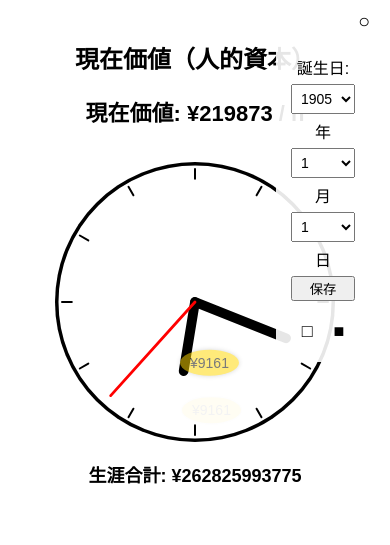
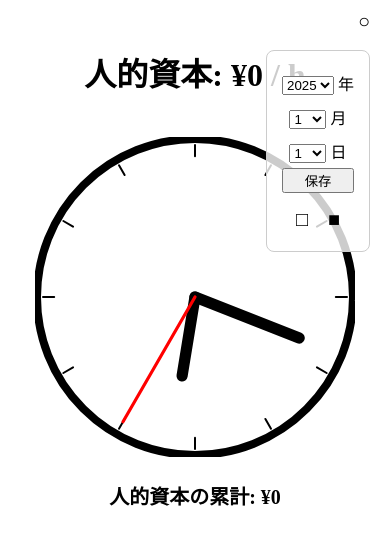
Before and after one commit to babaginji/invest_clock, a Flask app: page / in a window 390 px wide. Shown: the top 545 px of the page. Run offline with Flask 3, Linux system fonts and the light colour scheme.

Commit message:
Fix responsive design for mobile

```diff
--- a/static/style.css
+++ b/static/style.css
@@ -1,102 +1,36 @@
-/* --- 全体コンテナ --- */
-body {
-    font-family: Arial, sans-serif;
-    background-color: white;
-    color: black;
-    margin: 0;
-    padding: 0;
-    text-align: center;
-}
+/* --------------------
+   テーマカラー
+-------------------- */
+body.light-theme{--bg-color:#ffffff;--text-color:#000000;}
+body.dark-theme{--bg-color:#000000;--text-color:#ffffff;}
+body{background-color:var(--bg-color);color:var(--text-color);transition:0.3s;}
 
-.container {
-    max-width: 800px;
-    margin: 0 auto;
-    padding: 20px;
-}
+/* --------------------
+   コンテナ
+-------------------- */
+.container{text-align:center;padding:20px;}
 
-/* --- 誕生日入力ボックス --- */
-.birthday-box {
-    position: absolute;
-    top: 40px;
-    right: 20px;
-    background: rgba(255,255,255,0.9);
-    padding: 15px;
-    border-radius: 8px;
-    display: flex;
-    flex-direction: column;
-    gap: 5px;
-    z-index: 10;
-}
+/* --------------------
+   誕生日ボックス
+-------------------- */
+.birthday-box{display:none;flex-direction:column;position:absolute;top:50px;right:20px;background:rgba(255,255,255,0.8);border:1px solid #ccc;padding:15px;border-radius:8px;z-index:100;}
+.select-row{margin:5px 0;}
+.birthday-toggle{position:absolute;top:10px;right:20px;font-size:20px;cursor:pointer;}
 
-.birthday-box select {
-    padding: 5px;
-    font-size: 14px;
-}
+/* --------------------
+   テーマ切替
+-------------------- */
+.theme-switch{margin-top:10px;display:flex;gap:10px;justify-content:center;}
+.theme-btn{cursor:pointer;font-size:20px;padding:5px;}
 
-/* --- 誕生日ボックス表示切替ボタン --- */
-.birthday-toggle {
-    position: absolute;
-    top: 10px;
-    right: 20px;
-    font-size: 20px;
-    cursor: pointer;
-    z-index: 11;
-}
+/* --------------------
+   時計
+-------------------- */
+.clock-wrapper{position:relative;display:inline-block;margin-top:20px;}
+#coinContainer{position:absolute;top:0;left:0;width:100%;height:100%;pointer-events:none;}
+.coin{position:absolute;top:50%;transform:translateX(-50%);background:gold;border-radius:50%;padding:5px 10px;font-size:14px;box-shadow:0 0 5px rgba(0,0,0,0.3);}
 
-/* --- テーマ切替ボタン --- */
-.theme-switch {
-    margin-top: 10px;
-    display: flex;
-    gap: 5px;
-    justify-content: center;
-}
-.theme-btn {
-    cursor: pointer;
-    font-size: 18px;
-    padding: 5px 8px;
-}
-
-/* --- 時計描画 --- */
-.clock-wrapper {
-    position: relative;
-    display: inline-block;
-    margin-top: 20px;
-}
-#clockCanvas {
-    display: block;
-    margin: 0 auto;
-    background-color: white;
-    border-radius: 50%;
-}
-
-/* --- コインアニメーション --- */
-#coinContainer {
-    position: absolute;
-    top: 0;
-    left: 0;
-    width: 100%;
-    height: 100%;
-    pointer-events: none;
-}
-.coin {
-    position: absolute;
-    top: 50%;
-    transform: translateX(-50%);
-    background: gold;
-    border-radius: 50%;
-    padding: 5px 10px;
-    font-size: 14px;
-    box-shadow: 0 0 5px rgba(0,0,0,0.3);
-}
-
-/* --- 現在価値と生涯合計 --- */
-#timeValue {
-    font-size: 22px;
-    font-weight: bold;
-    margin-top: 10px;
-}
-#totalValue {
-    font-size: 18px;
-    margin-top: 15px;
-    font-weight: bold;
-}
+/* --------------------
+   合計表示
+-------------------- */
+#totalValue{margin-top:20px;font-size:20px;font-weight:bold;}
--- a/templates/clock.html
+++ b/templates/clock.html
@@ -3,259 +3,260 @@
 <head>
     <meta charset="UTF-8">
     <meta name="viewport" content="width=device-width, initial-scale=1.0">
-    <title>複利時計</title>
+    <title>人的資本時計</title>
     <link rel="stylesheet" href="{{ url_for('static', filename='style.css') }}">
 </head>
-<body>
+<body class="light-theme">
     <div class="container">
-        <h2>現在価値（人的資本）</h2>
-
         <!-- 誕生日入力ボックス -->
         <div id="birthdayBox" class="birthday-box">
-            <label>誕生日:</label>
-            <select id="birthYear"></select>年
-            <select id="birthMonth"></select>月
-            <select id="birthDay"></select>日
+            <div class="select-row">
+                <select id="birthYear"></select>
+                <label for="birthYear">年</label>
+            </div>
+            <div class="select-row">
+                <select id="birthMonth"></select>
+                <label for="birthMonth">月</label>
+            </div>
+            <div class="select-row">
+                <select id="birthDay"></select>
+                <label for="birthDay">日</label>
+            </div>
             <button id="saveBirthdayBtn">保存</button>
 
-            <!-- テーマ切替 -->
+            <!-- テーマ切り替え -->
             <div class="theme-switch">
-                <span class="theme-btn" id="whiteTheme">□</span>
-                <span class="theme-btn" id="blackTheme">■</span>
+                <span id="lightBtn" class="theme-btn">□</span>
+                <span id="darkBtn" class="theme-btn">■</span>
             </div>
         </div>
 
-        <!-- 誕生日入力表示切替 -->
+        <!-- 右上のトグルボタン -->
         <div id="birthdayToggle" class="birthday-toggle">○</div>
 
-        <!-- 現在価値表示 -->
-        <h1 id="timeValue">現在価値: ¥0 / h</h1>
+        <!-- 現在価値の表示 -->
+        <h1 id="timeValue">人的資本: ¥0 / h</h1>
+
+        <!-- 時計 -->
         <div class="clock-wrapper">
-            <canvas id="clockCanvas" width="280" height="280"></canvas>
+            <canvas id="clockCanvas" width="320" height="320"></canvas>
             <div id="coinContainer"></div>
         </div>
 
-        <!-- 生涯合計 -->
-        <div id="totalValue">生涯合計: ¥0</div>
+        <!-- 生涯合計の表示 -->
+        <h2 id="totalValue">人的資本の累計: ¥0</h2>
     </div>
 
     <script>
-        // --- 設定 ---
         const TARGET_AGE = 84;
-        const ANNUAL_INTEREST = 0.07;
-        const DAILY_RATE = Math.pow(1+ANNUAL_INTEREST,1/365.25)-1; // 日利換算
-        const BASE_DAILY_HOURLY = 62400; // 18歳から毎日積立1時間換算
+        const ANNUAL_INTEREST = 0.07;  // 年利7%
+        const CURRENT_HOURLY_VALUE = 2600; // 現在価値ベース
         const COIN_FADE_TIME = 2000;
 
-        // --- 誕生日セレクト初期化 ---
-        const birthYear = document.getElementById('birthYear');
-        const birthMonth = document.getElementById('birthMonth');
-        const birthDay = document.getElementById('birthDay');
+        let birthDate = null;
+        let totalValue = 0;
 
-        const currentYear = new Date().getFullYear();
-        for(let y=currentYear-120; y<=currentYear; y++){ birthYear.add(new Option(y,y)); }
-        for(let m=1; m<=12; m++){ birthMonth.add(new Option(m,m)); }
-        for(let d=1; d<=31; d++){ birthDay.add(new Option(d,d)); }
-
-        // --- 誕生日取得・保存 ---
-        function getBirthday() {
-            const y = parseInt(birthYear.value);
-            const m = parseInt(birthMonth.value)-1;
-            const d = parseInt(birthDay.value);
-            return new Date(y,m,d);
-        }
-        function saveBirthday() {
-            const bd = getBirthday();
-            localStorage.setItem('userBirthday', bd.toISOString());
-            hideBirthdayBox();
-            updateValues();
+        // ---------------------------
+        // 誕生日から年齢を計算（年＋日数）
+        // ---------------------------
+        function getAgeInDays(birth) {
+            const today = new Date();
+            const diff = today - birth;
+            const ageInDays = diff / (1000*60*60*24);
+            const ageYears = Math.floor(ageInDays / 365.25);
+            const ageDays = Math.floor(ageInDays - ageYears*365.25);
+            return { years: ageYears, days: ageDays, totalDays: ageInDays };
         }
 
-        // --- 年齢計算（年+日） ---
-        function calcAge(birthday){
-            const today = new Date();
-            let years = today.getFullYear() - birthday.getFullYear();
-            let pastBirthdayThisYear = new Date(today.getFullYear(),birthday.getMonth(),birthday.getDate());
-            let days = Math.floor((today - pastBirthdayThisYear)/ (1000*60*60*24));
-            if(days<0){
-                years -=1;
-                const lastBirthday = new Date(today.getFullYear()-1,birthday.getMonth(),birthday.getDate());
-                days = Math.floor((today - lastBirthday)/ (1000*60*60*24));
-            }
-            return {years:years, days:days};
+        // ---------------------------
+        // 残り年数と日数で複利計算
+        // ---------------------------
+        function calculateFutureHourlyValue(ageYears, ageDays) {
+            const remainingYears = TARGET_AGE - ageYears - 1;
+            const remainingDays = Math.round(365.25 - ageDays);
+
+            const perSecond = CURRENT_HOURLY_VALUE / 3600;
+
+            // 年単位複利
+            let valueAfterYears = perSecond * Math.pow(1 + ANNUAL_INTEREST, remainingYears);
+
+            // 日単位複利（日利率換算）
+            const dailyRate = Math.pow(1 + ANNUAL_INTEREST, 1/365.25) - 1;
+            let valueAfterDays = valueAfterYears * Math.pow(1 + dailyRate, remainingDays);
+
+            return valueAfterDays;
         }
 
-        // --- 残り期間計算 ---
-        function calcRemainingDays(birthday){
-            const targetDate = new Date(birthday);
-            targetDate.setFullYear(birthday.getFullYear()+TARGET_AGE);
-            const today = new Date();
-            const diffMs = targetDate - today;
-            return diffMs / (1000*60*60*24);
+        function updateTimeValue() {
+            if (!birthDate) return;
+            const age = getAgeInDays(birthDate);
+            const fv_per_second = calculateFutureHourlyValue(age.years, age.days);
+            const fv_per_hour = fv_per_second * 3600;
+            document.getElementById('timeValue').textContent =
+                `人的資本: ¥${fv_per_hour.toFixed(0)} / h`;
+            return fv_per_second;
         }
 
-        // --- 現在価値（人的資本）計算 ---
-        function calcCurrentHourly(birthday){
-            const remainingDaysTotal = calcRemainingDays(birthday);
-            const fullYears = Math.floor(remainingDaysTotal/365.25);
-            const remDays = remainingDaysTotal - fullYears*365.25;
-
-            let fv = BASE_DAILY_HOURLY*24; // 1日あたり換算→84歳時点の1時間あたり換算用
-            // 年単位複利で割り戻す
-            fv /= Math.pow(1+ANNUAL_INTEREST, fullYears);
-            // 日単位複利で割り戻す
-            fv /= Math.pow(1+DAILY_RATE, remDays);
-            return fv;
+        function updateTotalValue(fv_per_second) {
+            totalValue += fv_per_second;
+            document.getElementById('totalValue').textContent =
+                `人的資本の累計: ¥${totalValue.toFixed(0)}`;
         }
 
-        // --- 生涯合計計算 ---
-        function calcLifetimeTotal(birthday){
-            const ageInfo = calcAge(birthday);
-            const daysSince18 = ((ageInfo.years-18)*365.25)+ageInfo.days;
-            const total = BASE_DAILY_HOURLY*24*daysSince18*Math.pow(1+DAILY_RATE, daysSince18);
-            return total;
+        function saveBirthday() {
+            const y = parseInt(document.getElementById('birthYear').value);
+            const m = parseInt(document.getElementById('birthMonth').value);
+            const d = parseInt(document.getElementById('birthDay').value);
+            birthDate = new Date(y, m-1, d);
+            localStorage.setItem('userBirthday', birthDate.toISOString());
+            hideBirthdayBox();
+            totalValue = 0; // リセット
+            const fv_per_second = updateTimeValue();
+            updateTotalValue(fv_per_second);
         }
 
-        // --- 値更新 ---
-        function updateValues(){
-            const bd = new Date(localStorage.getItem('userBirthday'));
-            const hourly = calcCurrentHourly(bd);
-            document.getElementById('timeValue').textContent = `現在価値: ¥${hourly.toFixed(0)} / h`;
+        function showBirthdayBox() { document.getElementById('birthdayBox').style.display='flex'; }
+        function hideBirthdayBox() { document.getElementById('birthdayBox').style.display='none'; }
 
-            const total = calcLifetimeTotal(bd) + hourly;
-            document.getElementById('totalValue').textContent = `生涯合計: ¥${Math.floor(total)}`;
-            return hourly;
+        document.addEventListener('click', function(e){
+            const box = document.getElementById('birthdayBox');
+            const toggle = document.getElementById('birthdayToggle');
+            if(!box.contains(e.target) && !toggle.contains(e.target)){
+                hideBirthdayBox();
+            }
+        });
+
+        // ---------------------------
+        // 時計描画
+        // ---------------------------
+        function drawClock() {
+            const canvas = document.getElementById('clockCanvas');
+            const ctx = canvas.getContext('2d');
+            const radius = canvas.height / 2;
+            ctx.translate(radius, radius);
+            setInterval(() => {
+                drawFace(ctx, radius);
+                drawTime(ctx, radius);
+            }, 1000);
         }
 
-        // --- コインアニメーション ---
-        function startCoinAnimation(valuePerHour){
-            const coinContainer = document.getElementById('coinContainer');
-            const coin = document.createElement('div');
-            coin.className = 'coin';
-            coin.textContent = `¥${Math.floor(valuePerHour/24)}`; // 1秒換算
-            coinContainer.appendChild(coin);
-            const offsetX = (Math.random()-0.5)*40;
-            coin.style.left = `calc(50% + ${offsetX}px)`;
-            coin.animate([
-                { transform:'translateY(0)', opacity:1 },
-                { transform:'translateY(100px)', opacity:0 }
-            ], {duration:COIN_FADE_TIME, easing:'ease-out'});
-            setTimeout(()=>{ coinContainer.removeChild(coin); }, COIN_FADE_TIME);
-        }
-
-        // --- 時計描画 ---
-        function drawClock(hourly){
-            const canvas = document.getElementById('clockCanvas');
-            const ctx = canvas.getContext('2d');
-            const radius = canvas.width/2;
-            ctx.translate(radius,radius);
-            setInterval(()=>{
-                drawFace(ctx,radius);
-                drawTime(ctx,radius);
-                startCoinAnimation(hourly);
-            },1000);
-        }
-
-        function drawFace(ctx,radius){
-            ctx.clearRect(-radius,-radius,radius*2,radius*2);
+        function drawFace(ctx, radius){
+            ctx.clearRect(-radius, -radius, radius*2, radius*2);
             ctx.beginPath();
-            ctx.arc(0,0,radius,0,2*Math.PI);
-            ctx.fillStyle=document.body.style.backgroundColor||'white';
+            ctx.arc(0, 0, radius-2, 0, 2*Math.PI);
+            ctx.fillStyle = getComputedStyle(document.body).getPropertyValue('--bg-color');
             ctx.fill();
-            ctx.strokeStyle='black';
-            ctx.lineWidth=radius*0.05;
+            ctx.strokeStyle = getComputedStyle(document.body).getPropertyValue('--text-color');
+            ctx.lineWidth = radius*0.05;
             ctx.stroke();
 
-            // 12目盛
             for(let num=1; num<=12; num++){
                 const ang = num*Math.PI/6;
+                ctx.beginPath();
                 const innerR = radius*0.88;
                 const outerR = radius*0.95;
-                ctx.beginPath();
                 ctx.moveTo(innerR*Math.sin(ang), -innerR*Math.cos(ang));
                 ctx.lineTo(outerR*Math.sin(ang), -outerR*Math.cos(ang));
-                ctx.lineWidth=2;
+                ctx.strokeStyle = getComputedStyle(document.body).getPropertyValue('--text-color');
+                ctx.lineWidth = 2;
                 ctx.stroke();
-            }
-
-            // 数字
-            ctx.font=radius*0.15+"px Arial";
-            ctx.textAlign="center";
-            ctx.textBaseline="middle";
-            for(let num=1; num<=12; num++){
-                const ang=num*Math.PI/6;
-                ctx.rotate(ang);
-                ctx.translate(0,-radius*0.75);
-                ctx.rotate(-ang);
-                ctx.fillText(num.toString(),0,0);
-                ctx.rotate(ang);
-                ctx.translate(0,radius*0.75);
-                ctx.rotate(-ang);
             }
         }
 
-        function drawTime(ctx,radius){
+        function drawTime(ctx, radius){
             const now = new Date();
-            let hour=now.getHours()%12;
-            let minute=now.getMinutes();
-            let second=now.getSeconds();
-            hour=(hour*Math.PI/6)+(minute*Math.PI/(6*60))+(second*Math.PI/(360*60));
-            drawHand(ctx,hour,radius*0.5,radius*0.07);
-            minute=(minute*Math.PI/30)+(second*Math.PI/(30*60));
-            drawHand(ctx,minute,radius*0.7,radius*0.07);
-            second=second*Math.PI/30;
-            drawHand(ctx,second,radius*0.9,radius*0.02,'red');
+            let hour = now.getHours()%12;
+            let minute = now.getMinutes();
+            let second = now.getSeconds();
+
+            hour = (hour*Math.PI/6)+(minute*Math.PI/(6*60))+(second*Math.PI/(360*60));
+            drawHand(ctx, hour, radius*0.5, radius*0.07);
+
+            minute = (minute*Math.PI/30)+(second*Math.PI/(30*60));
+            drawHand(ctx, minute, radius*0.7, radius*0.07);
+
+            second = second*Math.PI/30;
+            drawHand(ctx, second, radius*0.9, radius*0.02,'red');
+
+            if(birthDate){
+                const fv_per_second = updateTimeValue();
+                updateTotalValue(fv_per_second);
+                startCoinAnimation(fv_per_second);
+            }
         }
 
-        function drawHand(ctx,pos,length,width,color='black'){
+        function drawHand(ctx, pos, length, width, color=null){
             ctx.beginPath();
-            ctx.lineWidth=width;
-            ctx.lineCap='round';
-            ctx.strokeStyle=color;
+            ctx.lineWidth = width;
+            ctx.lineCap = 'round';
+            ctx.strokeStyle = color||getComputedStyle(document.body).getPropertyValue('--text-color');
             ctx.moveTo(0,0);
             ctx.rotate(pos);
-            ctx.lineTo(0,-length);
+            ctx.lineTo(0, -length);
             ctx.stroke();
             ctx.rotate(-pos);
         }
 
-        // --- 誕生日ボックス表示切替 ---
-        const birthdayBox = document.getElementById('birthdayBox');
-        const toggle = document.getElementById('birthdayToggle');
-        function showBirthdayBox(){ birthdayBox.style.display='flex'; }
-        function hideBirthdayBox(){ birthdayBox.style.display='none'; }
-        toggle.addEventListener('click',()=>{ birthdayBox.style.display='flex'; });
-        document.addEventListener('click', (e)=>{
-            if(!birthdayBox.contains(e.target) && !toggle.contains(e.target)){
-                hideBirthdayBox();
+        function startCoinAnimation(valuePerSecond){
+            const coinContainer = document.getElementById('coinContainer');
+            const coin = document.createElement('div');
+            coin.className='coin';
+            coin.textContent=`¥${valuePerSecond.toFixed(0)}`;
+            coinContainer.appendChild(coin);
+            const offsetX = (Math.random()-0.5)*40;
+            coin.style.left=`calc(50% + ${offsetX}px)`;
+            coin.animate([
+                { transform: 'translateY(0)', opacity: 1},
+                { transform: 'translateY(100px)', opacity: 0}
+            ], { duration: COIN_FADE_TIME, easing:'ease-out' });
+            setTimeout(()=>coinContainer.removeChild(coin), COIN_FADE_TIME);
+        }
+
+        // ---------------------------
+        // テーマ切替
+        // ---------------------------
+        function setTheme(theme){
+            if(theme==='dark'){
+                document.body.classList.remove('light-theme');
+                document.body.classList.add('dark-theme');
+            }else{
+                document.body.classList.remove('dark-theme');
+                document.body.classList.add('light-theme');
             }
-        });
+            localStorage.setItem('theme', theme);
+        }
 
-        document.getElementById('saveBirthdayBtn').addEventListener('click', saveBirthday);
+        // ---------------------------
+        // セレクト初期化
+        // ---------------------------
+        function initBirthdaySelectors(){
+            const yearSel=document.getElementById('birthYear');
+            const monthSel=document.getElementById('birthMonth');
+            const daySel=document.getElementById('birthDay');
+            const thisYear=new Date().getFullYear();
+            for(let y=thisYear;y>=1900;y--){
+                let opt=document.createElement('option'); opt.value=y; opt.text=y; yearSel.appendChild(opt);
+            }
+            for(let m=1;m<=12;m++){let opt=document.createElement('option'); opt.value=m; opt.text=m; monthSel.appendChild(opt);}
+            for(let d=1;d<=31;d++){let opt=document.createElement('option'); opt.value=d; opt.text=d; daySel.appendChild(opt);}
+        }
 
-        // --- テーマ切替 ---
-        document.getElementById('whiteTheme').addEventListener('click', ()=>{
-            document.body.style.backgroundColor='white';
-            document.body.style.color='black';
-        });
-        document.getElementById('blackTheme').addEventListener('click', ()=>{
-            document.body.style.backgroundColor='black';
-            document.body.style.color='white';
-        });
-
-        // --- 初期化 ---
-        window.onload=function(){
-            const saved = localStorage.getItem('userBirthday');
-            if(saved){
-                const bd = new Date(saved);
-                birthYear.value = bd.getFullYear();
-                birthMonth.value = bd.getMonth()+1;
-                birthDay.value = bd.getDate();
-                hideBirthdayBox();
-            }
-            const hourly = updateValues();
-            drawClock(hourly);
-        }
+        // ---------------------------
+        // 初期化
+        // ---------------------------
+        window.onload = function(){
+            initBirthdaySelectors();
+            const toggle=document.getElementById('birthdayToggle');
+            const savedBirthday=localStorage.getItem('userBirthday');
+            if(savedBirthday){ birthDate=new Date(savedBirthday); hideBirthdayBox(); } else showBirthdayBox();
+            toggle.addEventListener('click', showBirthdayBox);
+            document.getElementById('saveBirthdayBtn').addEventListener('click', saveBirthday);
+            document.getElementById('lightBtn').addEventListener('click', ()=>setTheme('light'));
+            document.getElementById('darkBtn').addEventListener('click', ()=>setTheme('dark'));
+            const savedTheme=localStorage.getItem('theme')||'light';
+            setTheme(savedTheme);
+            drawClock();
+        };
     </script>
 </body>
 </html>
```
